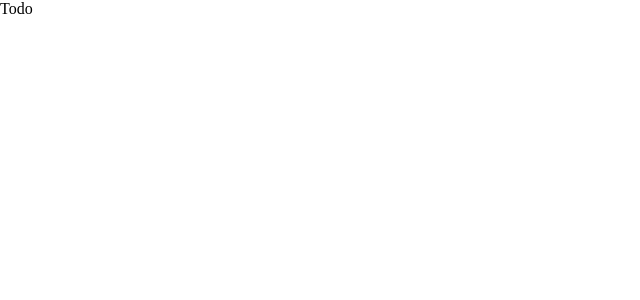
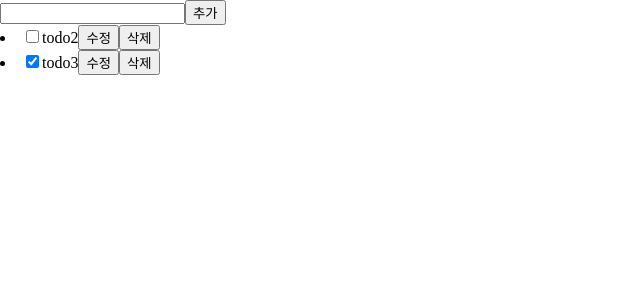
Before and after one commit to dev-CIA/wanted-pre-onboarding-frontend, a React (Create React App) app: page /todo in a window 1280 px wide. Shown: the top 300 px of the page, without its empty margins (0-640 px from the left). Built offline with nearby package versions, Linux system fonts and the light colour scheme.

Commit message:
feat: markup initial version of Todo page

```diff
--- a/src/pages/Todo.jsx
+++ b/src/pages/Todo.jsx
@@ -1,8 +1,40 @@
 import React from 'react';
+
+const mockData = [
+  {
+    id: 1,
+    todo: 'todo2',
+    isCompleted: false,
+    userId: 1,
+  },
+  {
+    id: 2,
+    todo: 'todo3',
+    isCompleted: true,
+    userId: 1,
+  },
+];
 
 const Todo = () => {
   console.log();
-  return <>Todo</>;
+  return (
+    <>
+      <div>
+        <input data-testid="new-todo-input" />
+        <button data-testid="new-todo-add-button">추가</button>
+      </div>
+      {mockData.map(data => (
+        <li key={data.id}>
+          <label>
+            <input type="checkbox" checked={data.isCompleted} onChange={() => {}} />
+            <span>{data.todo}</span>
+          </label>
+          <button data-testid="modify-button">수정</button>
+          <button data-testid="delete-button">삭제</button>
+        </li>
+      ))}
+    </>
+  );
 };
 
 export default Todo;
```
